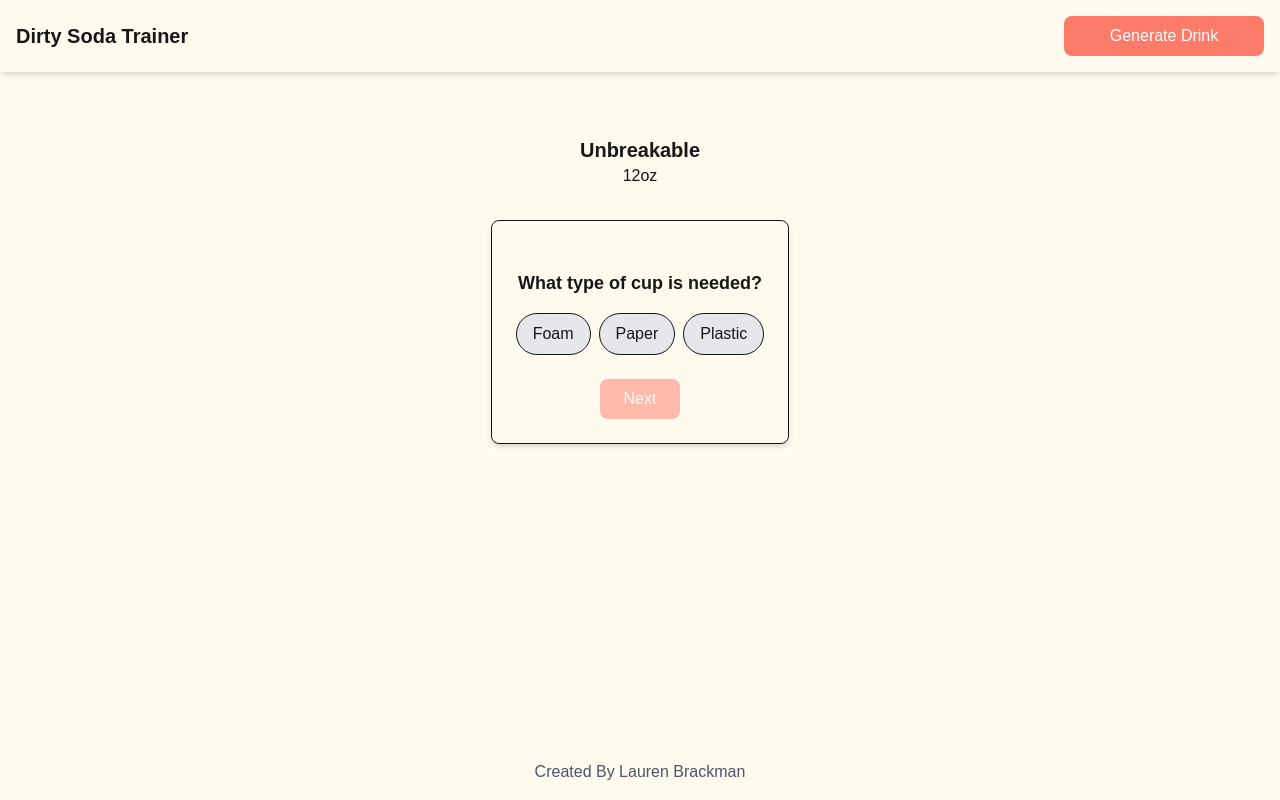
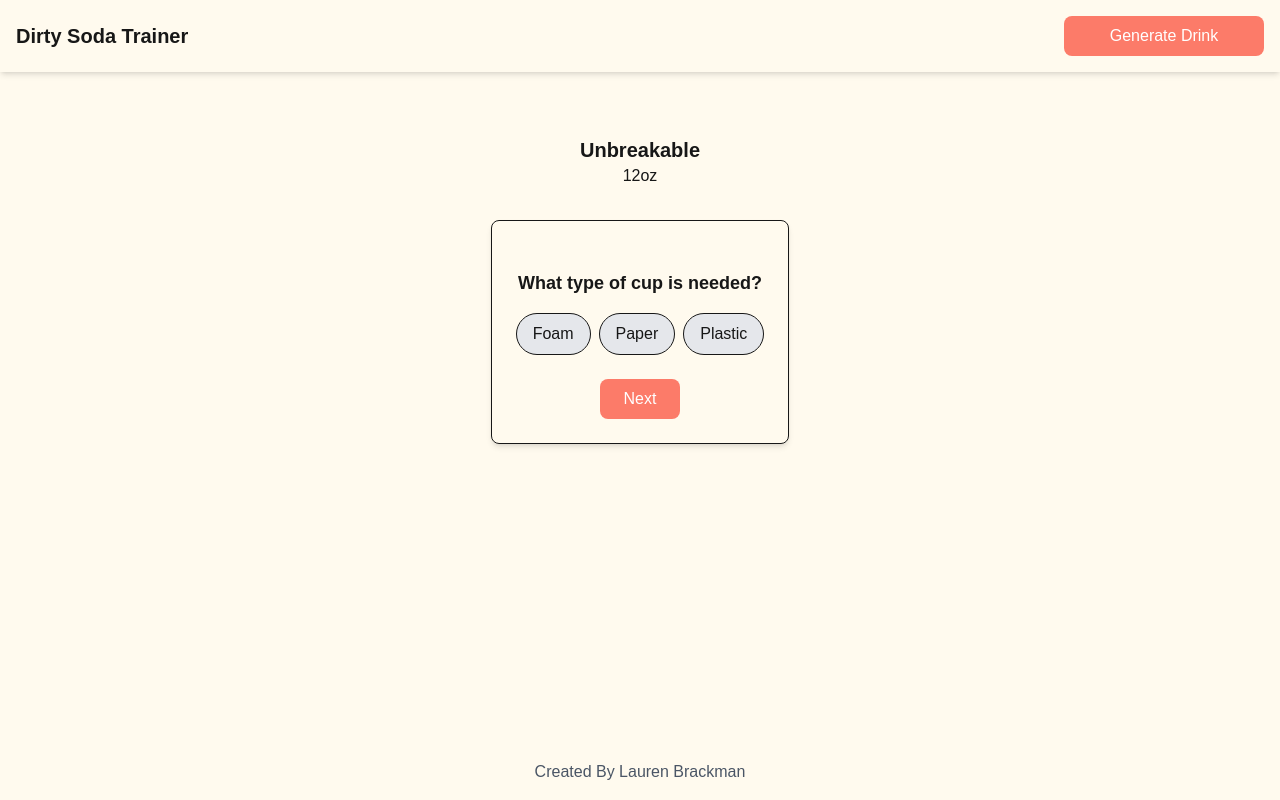
Before and after one commit to laurenbrackman/swig-trainer-2, a Next.js app: page / in a window 1280 px wide. Both pictures are taken after a click on the button "Generate Drink". Built offline with nearby package versions, Linux system fonts and the light colour scheme.

Commit message:
Remove none button

```diff
--- a/components/pollCard.tsx
+++ b/components/pollCard.tsx
@@ -40,10 +40,10 @@ function generateQuestions(drink: Drink): Question[] {
       correctAnswers: [drink.getCupType()],
       field: "cup",
     },
-    generateCreamQuestion(drink),
     generateBaseQuestion(drink),
     generateSyrupQuestion(drink),
     generatePureeQuestions(drink),
+    generateCreamQuestion(drink),
   ];
 }
 
@@ -74,10 +74,22 @@ export default function PollCard({ drink }: PollCardProps) {
   }
 
   function handleNext() {
+    setUserAnswers((prev) => ({
+      ...prev,
+      [currentQuestionIndex]: (prev[currentQuestionIndex] || []).length > 0
+        ? prev[currentQuestionIndex]
+        : ["None"],
+    }));
     setCurrentQuestionIndex((prev) => prev + 1);
   }
 
   function handleSubmit() {
+    setUserAnswers((prev) => ({
+      ...prev,
+      [currentQuestionIndex]: (prev[currentQuestionIndex] || []).length > 0
+        ? prev[currentQuestionIndex]
+        : ["None"],
+    }));
     setSubmitted(true);
   }
 
@@ -109,17 +121,15 @@ export default function PollCard({ drink }: PollCardProps) {
 
           {currentQuestionIndex < questions.length - 1 ? (
             <button
-              className="mt-6 px-6 py-2 bg-primaryRed text-white rounded-lg hover:brightness-90 transition disabled:opacity-50"
+            className="mt-6 px-6 py-2 bg-primaryRed text-white rounded-lg hover:brightness-90 transition"
             onClick={handleNext}
-              disabled={(userAnswers[currentQuestionIndex] || []).length === 0}
           >
             Next
           </button>
           ) : (
             <button
-              className="mt-6 px-6 py-2 bg-primaryRed text-white rounded-lg hover:brightness-90 transition disabled:opacity-50"
+  className="mt-6 px-6 py-2 bg-primaryRed text-white rounded-lg hover:brightness-90 transition"
   onClick={handleSubmit}
-              disabled={(userAnswers[currentQuestionIndex] || []).length === 0}
 >
   Submit
 </button>
--- a/utils/quizQuestions.ts
+++ b/utils/quizQuestions.ts
@@ -1,8 +1,8 @@
 import { Drink } from "@/utils/drinks";
 
 // Constant options
-export const availableCreamTypes = ["Coconut Cream", "Vanilla Cream", "Half and Half", "None"];
-export const availablePureeTypes = ["Mango Puree", "Strawberry Puree", "Peach Puree", "Raspberry Puree", "None"];
+export const availableCreamTypes = ["Coconut Cream", "Vanilla Cream", "Half and Half"];
+export const availablePureeTypes = ["Mango Puree", "Strawberry Puree", "Peach Puree", "Raspberry Puree"];
 export const availableSyrupTypes = [
     "Watermelon",
     "Vanilla",
@@ -37,7 +37,6 @@ export const availableSyrupTypes = [
     "SF Mango",
     "SF Vanilla",
     "SF Coconut",
-    "None"
   ];
 
   export const availableBases = [
@@ -60,22 +59,7 @@ export const availableSyrupTypes = [
     "Reviver",
     "SF Reviver"
   ];
-// Helper: generate cream question
-export function generateCreamQuestion(drink: Drink) {
-  const correctCream = drink.ingredients.cream && drink.ingredients.cream.trim() !== ""
-    ? drink.ingredients.cream
-    : "None";
 
-  return {
-    id: 1,
-    questionText: "Which cream is used?",
-    options: availableCreamTypes,
-    correctAnswers: [correctCream],
-    field: "cream",
-  };
-}
-
-// Helper: generate base question
 export function generateBaseQuestion(drink: Drink) {
   const correctBase = drink.ingredients.base || "None";
 
@@ -116,3 +100,17 @@ export function generatePureeQuestions(drink: Drink) {
     field: "purees",
   };
 }
+
+export function generateCreamQuestion(drink: Drink) {
+  const correctCream = drink.ingredients.cream && drink.ingredients.cream.trim() !== ""
+    ? drink.ingredients.cream
+    : "None";
+
+  return {
+    id: 5,
+    questionText: "Which cream is used?",
+    options: availableCreamTypes,
+    correctAnswers: [correctCream],
+    field: "cream",
+  };
+}
```
Lines whose indentation alone changed are shown as unchanged.
